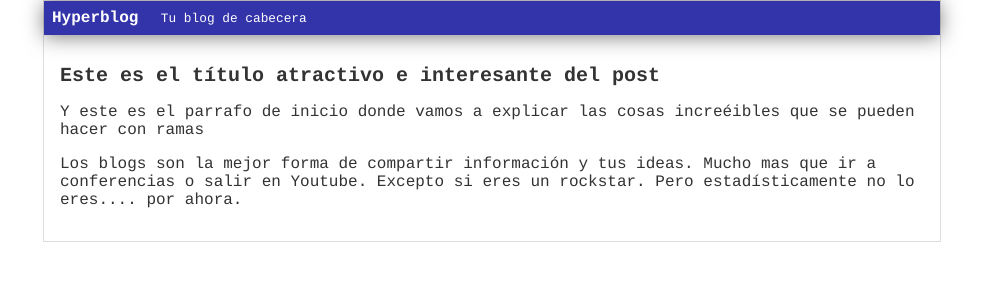
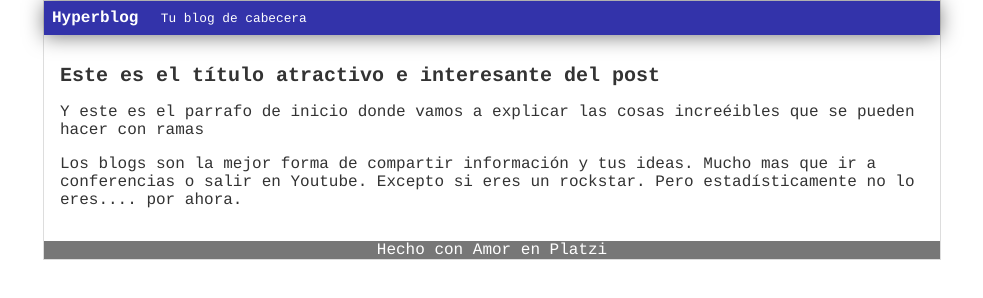
Before and after one commit to LucaSebastian89/Hyperblog, a plain HTML site: page index.html in a window 1280 px wide. Shown: the whole page, without its empty margins (148-1131 px from the left). Drawn offline with Linux system fonts and the light colour scheme.

Commit message:
footer terminado

```diff
--- a/css/estilos.css
+++ b/css/estilos.css
@@ -42,3 +42,10 @@ body
 {
     padding: 1em;
 }
+#footer
+{
+    background: #777;
+    color: white;
+    text-align: center;
+    padding: 0,5cm;
+}
--- a/index.html
+++ b/index.html
@@ -14,6 +14,9 @@
                 <p>Y este es el parrafo de inicio donde vamos a explicar las cosas increéibles que se pueden hacer con ramas</p>
                 <p>Los blogs son la mejor forma de compartir información y tus ideas. Mucho mas que ir a conferencias o salir en Youtube. Excepto si eres un rockstar. Pero estadísticamente no lo eres.... por ahora.</p>
             </div>
+            <div id="footer">
+                Hecho con Amor en Platzi
+            </div>
         </div>
     </body>
 </html>
```
